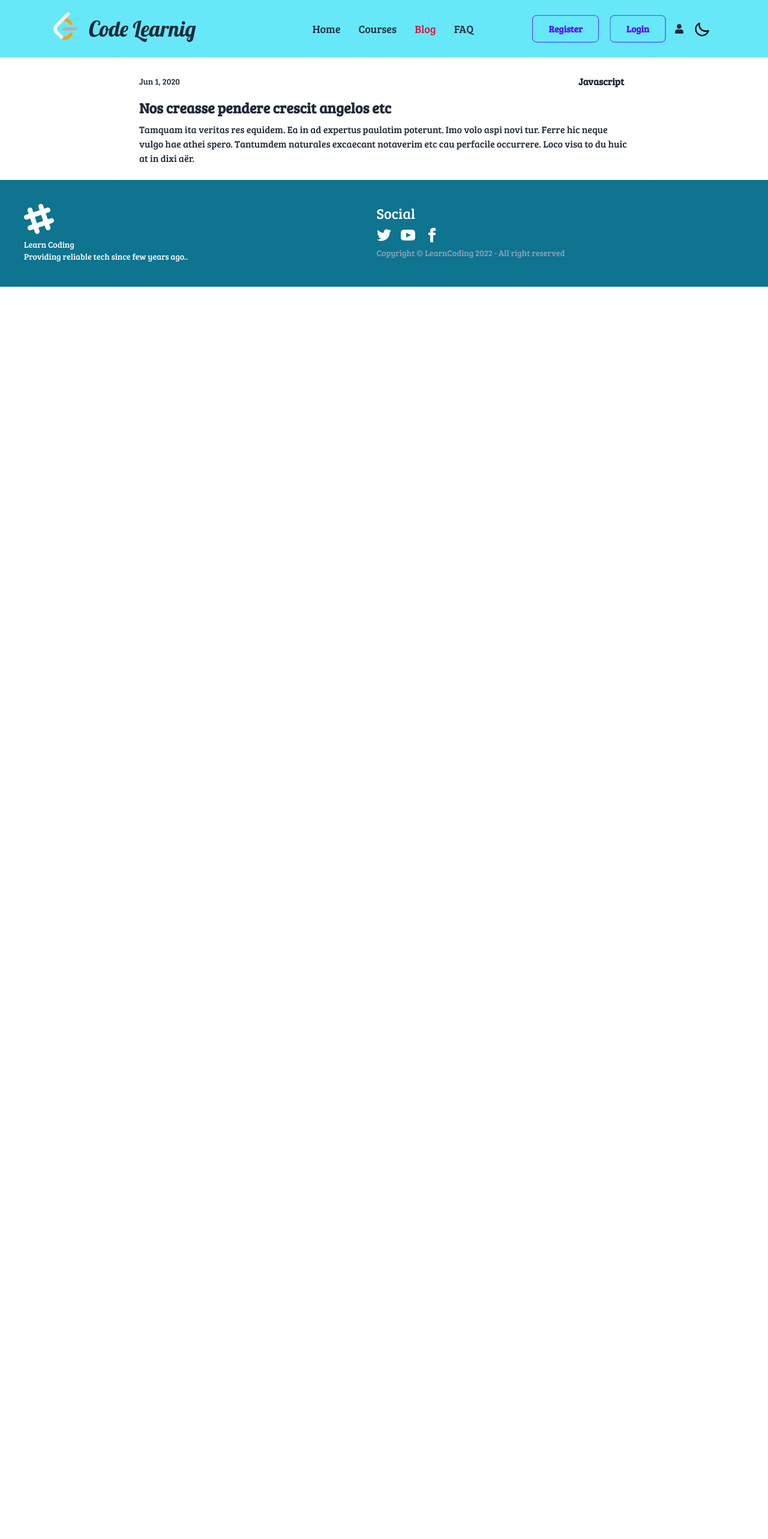
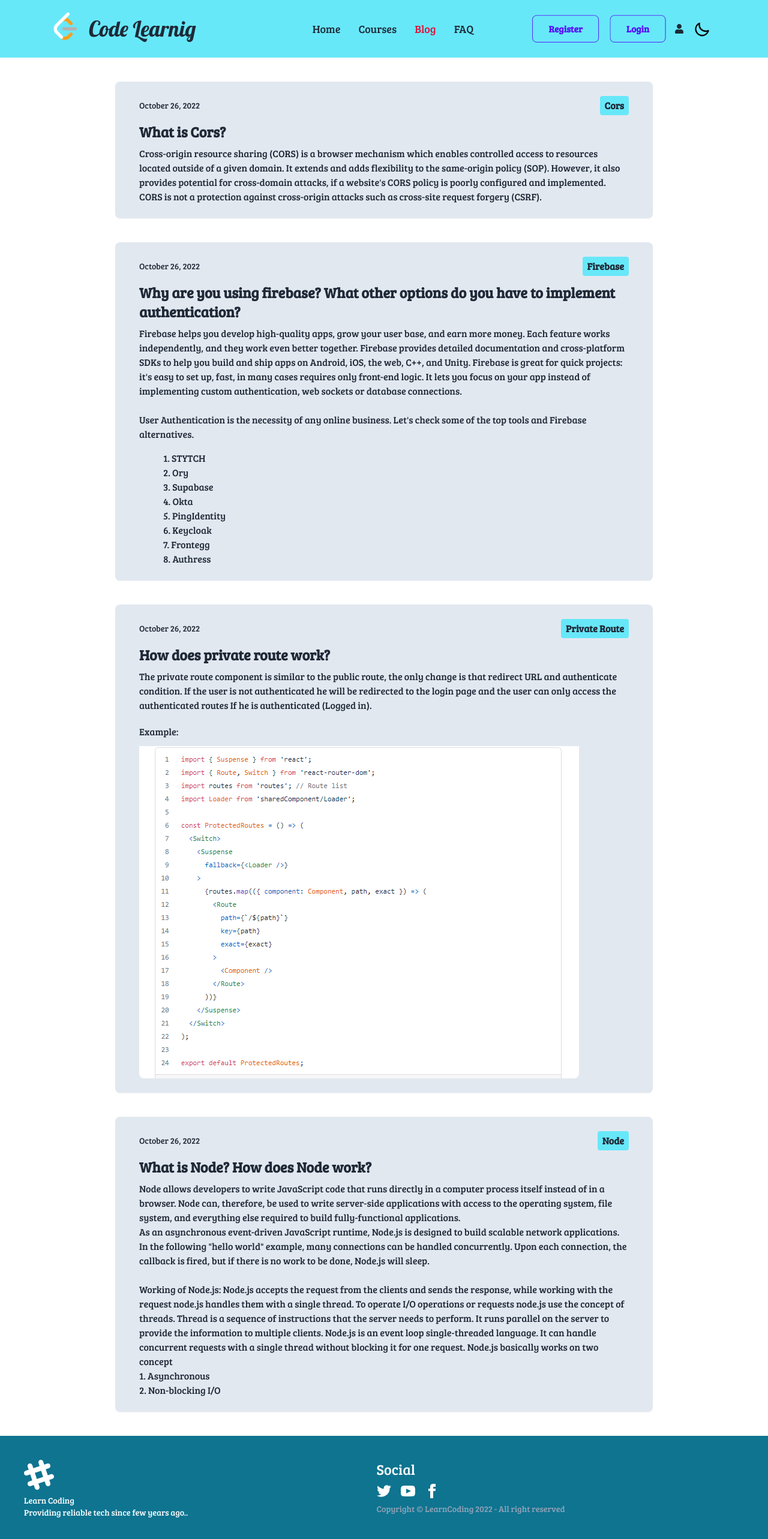
Before and after one commit to LaboneeAktar/code-learning-client, a React (Create React App) app: page /blog in a window 1280 px wide. Shown: the top 2566 px of the page at 60% size. Before the commit the page ends 800 px from the top, so only its background shows below. Built offline with nearby package versions, Linux system fonts and the light colour scheme; no server answers.

Commit message:
Blog section add

```diff
--- a/src/Pages/Blog/Blog.js
+++ b/src/Pages/Blog/Blog.js
@@ -1,30 +1,122 @@
 import React from "react";
+import exampleImg from "../../assets/images/example.PNG";
 
 const Blog = () => {
   return (
     <div>
-      <div className="dark:bg-gray-800 dark:text-gray-100">
-        <div className="container max-w-4xl px-10 py-6 mx-auto rounded-lg shadow-sm dark:bg-gray-900">
+      <div className="dark:bg-gray-800  dark:text-gray-100">
+        <div className="container max-w-4xl px-10 py-6 mx-auto rounded-lg shadow-sm bg-slate-200 dark:bg-gray-900 my-10">
           <div className="flex items-center justify-between">
-            <span className="text-sm dark:text-gray-400">Jun 1, 2020</span>
-            <button className="px-2 py-1 font-bold rounded dark:bg-violet-400 dark:text-gray-900">
-              Javascript
+            <span className="text-sm dark:text-gray-400">October 26, 2022</span>
+            <button className="px-2 py-1 font-bold rounded dark:bg-violet-400 bg-cyan-300 dark:text-gray-900">
+              Cors
             </button>
           </div>
           <div className="mt-3">
-            <h2
-              rel="noopener noreferrer"
-              href="#"
-              className="text-2xl font-bold hover:underline"
-            >
-              Nos creasse pendere crescit angelos etc
+            <h2 className="text-2xl font-bold">What is Cors?</h2>
+            <p className="mt-2">
+              Cross-origin resource sharing (CORS) is a browser mechanism which
+              enables controlled access to resources located outside of a given
+              domain. It extends and adds flexibility to the same-origin policy
+              (SOP). However, it also provides potential for cross-domain
+              attacks, if a website's CORS policy is poorly configured and
+              implemented. CORS is not a protection against cross-origin attacks
+              such as cross-site request forgery (CSRF).
+            </p>
+          </div>
+        </div>
+        <div className="container max-w-4xl px-10 py-6 mx-auto rounded-lg shadow-sm bg-slate-200 dark:bg-gray-900 my-10">
+          <div className="flex items-center justify-between">
+            <span className="text-sm dark:text-gray-400">October 26, 2022</span>
+            <button className="px-2 py-1 font-bold rounded dark:bg-violet-400 bg-cyan-300 dark:text-gray-900">
+              Firebase
+            </button>
+          </div>
+          <div className="mt-3">
+            <h2 className="text-2xl font-bold">
+              Why are you using firebase? What other options do you have to
+              implement authentication?
             </h2>
+            <h3 className="mt-2">
+              Firebase helps you develop high-quality apps, grow your user base,
+              and earn more money. Each feature works independently, and they
+              work even better together. Firebase provides detailed
+              documentation and cross-platform SDKs to help you build and ship
+              apps on Android, iOS, the web, C++, and Unity. Firebase is great
+              for quick projects: it's easy to set up, fast, in many cases
+              requires only front-end logic. It lets you focus on your app
+              instead of implementing custom authentication, web sockets or
+              database connections.
+              <br /> <br />
+              User Authentication is the necessity of any online business. Let's
+              check some of the top tools and Firebase alternatives.
+              <p className="pl-10 pt-4">1. STYTCH</p>
+              <p className="pl-10">2. Ory</p>
+              <p className="pl-10"> 3. Supabase</p>
+              <p className="pl-10"> 4. Okta</p>
+              <p className="pl-10">5. PingIdentity</p>
+              <p className="pl-10">6. Keycloak</p>
+              <p className="pl-10">7. Frontegg</p>
+              <p className="pl-10">8. Authress</p>
+            </h3>
+          </div>
+        </div>
+        <div className="container max-w-4xl px-10 py-6 mx-auto rounded-lg shadow-sm bg-slate-200 dark:bg-gray-900 my-10">
+          <div className="flex items-center justify-between">
+            <span className="text-sm dark:text-gray-400">October 26, 2022</span>
+            <button className="px-2 py-1 font-bold rounded dark:bg-violet-400 bg-cyan-300 dark:text-gray-900">
+              Private Route
+            </button>
+          </div>
+          <div className="mt-3">
+            <h2 className="text-2xl font-bold">How does private route work?</h2>
             <p className="mt-2">
-              Tamquam ita veritas res equidem. Ea in ad expertus paulatim
-              poterunt. Imo volo aspi novi tur. Ferre hic neque vulgo hae athei
-              spero. Tantumdem naturales excaecant notaverim etc cau perfacile
-              occurrere. Loco visa to du huic at in dixi aër.
+              The private route component is similar to the public route, the
+              only change is that redirect URL and authenticate condition. If
+              the user is not authenticated he will be redirected to the login
+              page and the user can only access the authenticated routes If he
+              is authenticated (Logged in).
             </p>
+            <p className="pt-5">Example:</p>
+            <img className="pt-3 rounded-lg" src={exampleImg} alt="" />
+          </div>
+        </div>
+        <div className="container max-w-4xl px-10 py-6 mx-auto rounded-lg shadow-sm bg-slate-200 dark:bg-gray-900 my-10">
+          <div className="flex items-center justify-between">
+            <span className="text-sm dark:text-gray-400">October 26, 2022</span>
+            <button className="px-2 py-1 font-bold rounded dark:bg-violet-400 bg-cyan-300 dark:text-gray-900">
+              Node
+            </button>
+          </div>
+          <div className="mt-3">
+            <h2 className="text-2xl font-bold">
+              What is Node? How does Node work?
+            </h2>
+            <h3 className="mt-2">
+              Node allows developers to write JavaScript code that runs directly
+              in a computer process itself instead of in a browser. Node can,
+              therefore, be used to write server-side applications with access
+              to the operating system, file system, and everything else required
+              to build fully-functional applications.
+              <br />
+              As an asynchronous event-driven JavaScript runtime, Node.js is
+              designed to build scalable network applications. In the following
+              "hello world" example, many connections can be handled
+              concurrently. Upon each connection, the callback is fired, but if
+              there is no work to be done, Node.js will sleep.
+              <br /> <br />
+              Working of Node.js: Node.js accepts the request from the clients
+              and sends the response, while working with the request node.js
+              handles them with a single thread. To operate I/O operations or
+              requests node.js use the concept of threads. Thread is a sequence
+              of instructions that the server needs to perform. It runs parallel
+              on the server to provide the information to multiple clients.
+              Node.js is an event loop single-threaded language. It can handle
+              concurrent requests with a single thread without blocking it for
+              one request. Node.js basically works on two concept{" "}
+              <p> 1. Asynchronous </p>
+              <p> 2. Non-blocking I/O </p>
+            </h3>
           </div>
         </div>
       </div>
```
Also changed, not shown: src/assets/images/example.PNG (added).
